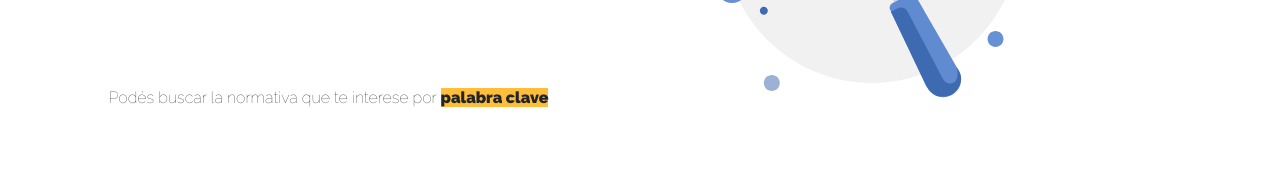
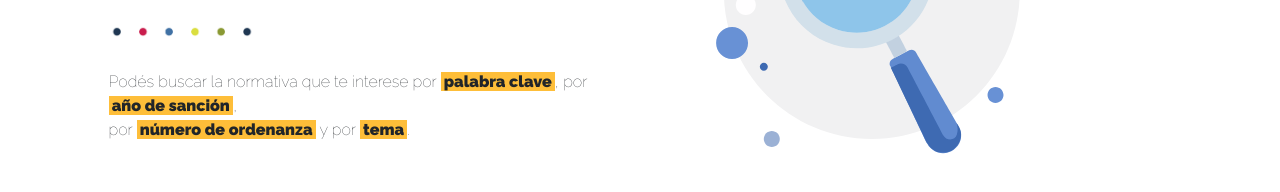
Before and after one commit to NicoPicotto/Concejo-Deliberante-Web, a React (Create React App) app: page /legislacion in a window 1280 px wide. Shown: the part 377-569 px from the top of the page. Built offline with nearby package versions, Linux system fonts and the light colour scheme; no server answers; the database is empty.

Commit message:
Añadí tooltips

```diff
--- a/package.json
+++ b/package.json
@@ -6,6 +6,7 @@
     "@testing-library/jest-dom": "^5.16.2",
     "@testing-library/react": "^12.1.4",
     "@testing-library/user-event": "^13.5.0",
+    "@tippyjs/react": "^4.2.6",
     "bootstrap": "^5.1.3",
     "firebase": "^9.6.8",
     "lottie-react": "^2.2.1",
@@ -16,6 +17,7 @@
     "react-icons": "^4.3.1",
     "react-router-dom": "^6.2.2",
     "react-scripts": "5.0.0",
+    "tippy.js": "^6.3.7",
     "web-vitals": "^2.1.4"
   },
   "scripts": {
--- a/src/App.css
+++ b/src/App.css
@@ -2,7 +2,6 @@
 .navbar-container {
   background-color: #eb164d;
   width: 100vw;
-  margin-bottom: 2em;
 }
 .navbar-container .navbar-logo {
   font-family: "Raleway", sans-serif;
@@ -334,9 +333,10 @@
 .leg-landing-container {
   display: flex;
   padding: 2em;
-  height: 70vh;
+  height: 40em;
   width: 100vw;
   justify-content: space-evenly;
+  align-items: center;
 }
 .leg-landing-container .leg-text-container {
   display: flex;
@@ -372,11 +372,11 @@
   display: flex;
   font-family: "Raleway", sans-serif;
   width: 100%;
-  height: 10em;
 }
-.leg-landing-container .leg-text-container .leg-text-container .tooltip-palabra {
+.leg-landing-container .leg-text-container .leg-text-container .tooltip-word {
   background-color: #febe39;
   font-weight: bold;
+  padding: 0 0.2em;
 }
 .leg-landing-container .leg-text-container .leg-img-container {
   display: flex;
@@ -434,11 +434,19 @@
 }
 .dig-card-container .dig-card-text {
   font-size: 0.9em;
+  font-weight: bolder;
 }
 .dig-card-container .dig-card-body {
   display: flex;
   flex-direction: column;
   justify-content: space-between;
+}
+.dig-card-container .dig-card-tema {
+  font-size: 0.8em;
+  background-color: #febe39;
+  width: fit-content;
+  font-style: italic;
+  padding: 0.1em;
 }
 .dig-card-container .dig-card-date {
   font-size: 0.8em;
--- a/src/components/Digestos/Digestos.js
+++ b/src/components/Digestos/Digestos.js
@@ -1,26 +1,24 @@
 import React from 'react';
 import { Card, Button } from 'react-bootstrap';
-import {AiFillFilePdf} from "react-icons/ai"
-
+import { AiFillFilePdf } from 'react-icons/ai';
 
 const Digestos = ({ data }) => {
-
-    const fecha = data.date.toDate().toLocaleDateString('es-ES');
-
+	const fecha = data.date.toDate().toLocaleDateString('es-ES');
 
 	return (
 		<div>
 			<Card className='dig-card-container'>
-				<Card.Header className='dig-card-number'>Ordenanza N° {data.number}</Card.Header>
+				<Card.Header className='dig-card-number'>
+					Ordenanza N° {data.number}
+				</Card.Header>
 				<Card.Body className='dig-card-body'>
-					<Card.Text className='dig-card-text'>
-						{data.title}
-					</Card.Text>
-                    <Card.Text className='dig-card-date'>
-						Sancionada: {fecha}
-					</Card.Text>
-
-				</Card.Body><Button className='dig-card-download' href={data.link} target="_blank">Descargar PDF <AiFillFilePdf /></Button>
+					<Card.Text className='dig-card-text'>{data.title}</Card.Text>
+					<Card.Text className='dig-card-tema'>Tema: {data.tema}</Card.Text>
+					<Card.Text className='dig-card-date'>Sancionada: {fecha}</Card.Text>
+				</Card.Body>
+				<Button className='dig-card-download' href={data.link} target='_blank'>
+					Descargar PDF <AiFillFilePdf />
+				</Button>
 			</Card>
 		</div>
 	);
--- a/src/components/NavBar/NavBar.scss
+++ b/src/components/NavBar/NavBar.scss
@@ -4,7 +4,6 @@
 .navbar-container {
 	background-color: $color-primario;
 	width: 100vw;
-	margin-bottom: 2em;
 
 	.navbar-logo {
 		font-family: $fuente-primaria;
--- a/src/components/News/News.js
+++ b/src/components/News/News.js
@@ -1,5 +1,4 @@
 import React from 'react';
-import { Card, Button } from 'react-bootstrap';
 import { Link } from 'react-router-dom';
 
 const News = ({ data }) => {
--- a/src/components/SearchLegislacion/SearchLegislacion.js
+++ b/src/components/SearchLegislacion/SearchLegislacion.js
@@ -2,6 +2,8 @@ import React, { useState } from 'react';
 import Lottie from 'lottie-react';
 import dots from '../../img/dots-01.png';
 import LottieSearch from '../../Lottie/98877-search.json';
+import Tippy from '@tippyjs/react';
+import 'tippy.js/dist/tippy.css';
 import DigestoContainer from '../DigestoContainer/DigestoContainer';
 
 const options = {
@@ -42,9 +44,33 @@ const SearchLegislacion = () => {
 					<div className='leg-text-container'>
 						<div>
 							Podés buscar la normativa que te interese por{' '}
-							<span className='tooltip-palabra'>
-								palabra clave
-							</span>
+							<Tippy content={<span>Por ejemplo: "Juventud"</span>}>
+								<span className='tooltip-word'>palabra clave</span>
+							</Tippy>
+							, por{' '}
+							<Tippy
+								content={<span>En formato AAAA. Por ejemplo: "2007"</span>}
+							>
+								<span className='tooltip-word'> año de sanción</span>
+							</Tippy>
+							,<br />
+							por{' '}
+							<Tippy content={<span>Por ejemplo: "057"</span>}>
+								<span className='tooltip-word'> número de ordenanza</span>
+							</Tippy>{' '}
+							y por{' '}
+							<Tippy
+								content={
+									<span>
+										Podés elegir entre los temas:<br /> Organización Institucional<br /> Empleo público<br />
+										Documentación, Defensa Civil<br />Cultura y Educación<br />Presupuesto y Contrataciones<br />Contribuciones, Salud Pública<br />Promoción Social<br />Ejido Muncipal<br />Obras y servicios
+										públicos<br />Higiene urbana<br />Ordenamiento urbano y edificación<br />Tránsito<br />Transporte público<br />Industrias y comercios<br />Bromatología<br />Medio Ambiente<br />Moralidad<br />Poder de policía
+									</span>
+								}
+							>
+								<span className='tooltip-word'> tema</span>
+							</Tippy>
+							.
 						</div>
 					</div>
 				</div>
--- a/src/components/SearchLegislacion/SearchLegislacion.scss
+++ b/src/components/SearchLegislacion/SearchLegislacion.scss
@@ -1,9 +1,10 @@
 .leg-landing-container {
 	display: flex;
 	padding: 2em;
-	height: 70vh;
+	height: 40em;
 	width: 100vw;
 	justify-content: space-evenly;
+    align-items: center;
 
 	.leg-text-container {
 		display: flex;
@@ -43,14 +44,12 @@
 			display: flex;
 			font-family: $fuente-primaria;
 			width: 100%;
-			height: 10em;
 
-            .tooltip-palabra{
-                background-color: $color-secundario;
-                font-weight: bold;
-            }
-
-
+			.tooltip-word {
+				background-color: $color-secundario;
+				font-weight: bold;
+				padding: 0 0.2em;
+			}
 		}
 
 		.leg-img-container {
```
Also changed, not shown: src/components/Digestos/Digestos.scss (+14 -6 lines), 2 other files (tests, documents, lock files or other folders).
